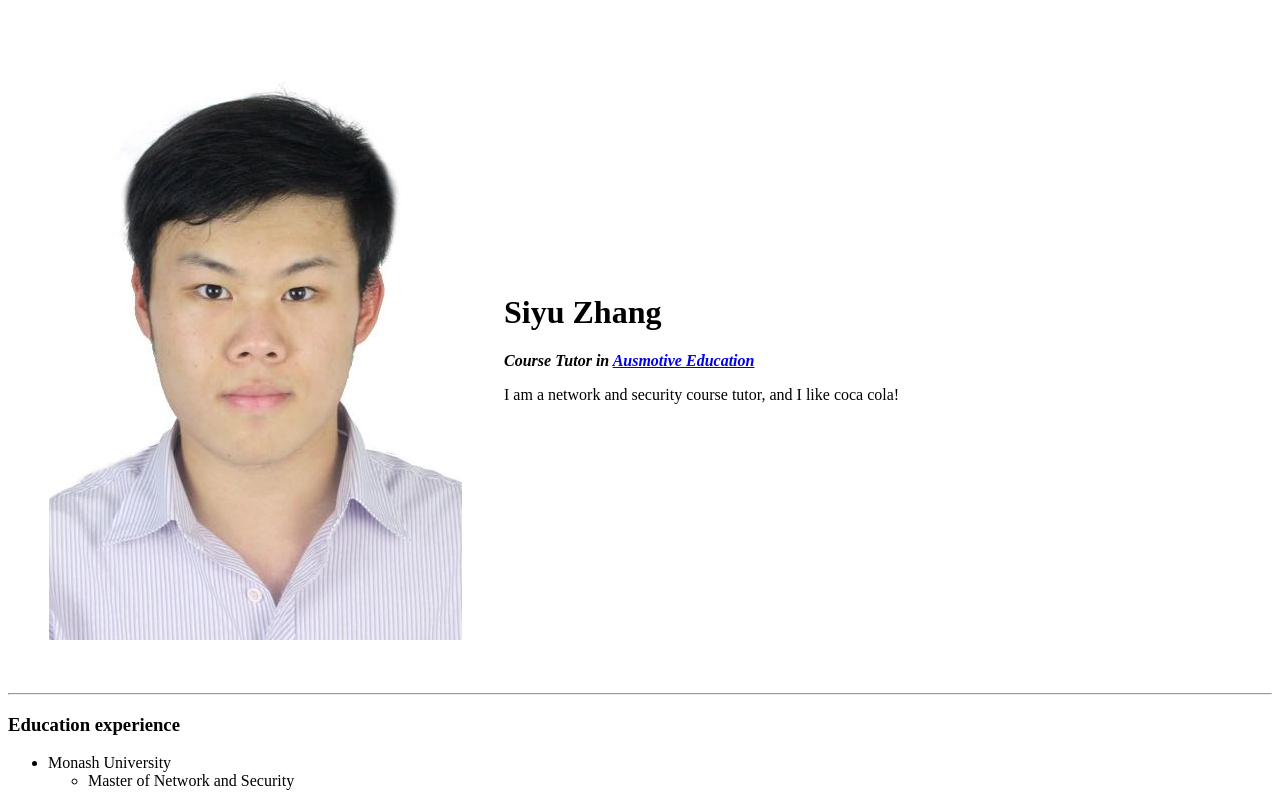
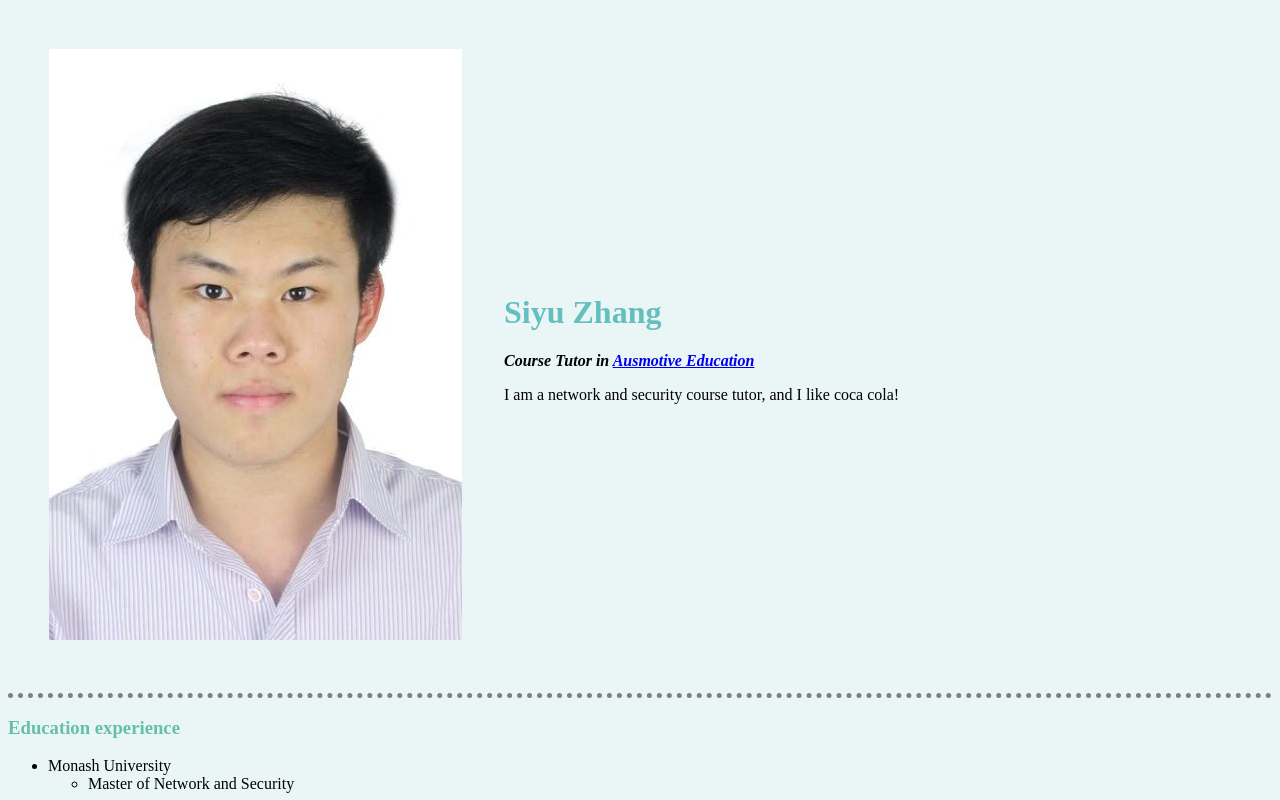
Before and after one commit to SioYoo/resume, a plain HTML site: page index.html in a window 1280 px wide. Shown: the top 800 px of the page. Drawn offline with Linux system fonts and the light colour scheme.

Commit message:
added external CSS stylesheets

```diff
--- /dev/null
+++ b/css/styles.css
@@ -0,0 +1,19 @@
+body {
+  background-color:#EAF6F6;
+}
+
+hr{
+  border-style: none;
+  border-color: grey;
+  border-width: 5px;
+  border-top-style: dotted;
+  width: auto;
+}
+
+h1{
+  color: #66BFBF;
+}
+
+h3{
+  color: #66BFAA;
+}
--- a/index.html
+++ b/index.html
@@ -5,17 +5,18 @@
   <meta charset="utf-8">
   <meta name="description:" content="This is a personal site">
   <title>Siyu's Personal Site</title>
+  <link rel="stylesheet" href="css/styles.css">
 </head>
 
 <body>
   <table cellspacing="40">
     <tr>
-      <td><img src="images\Siyu Zhang.jpeg" alt="Siyu Zhang"></td>
+      <td><img src="images/Siyu Zhang.jpeg" alt="Siyu Zhang"></td>
       <td>
         <h1>Siyu Zhang</h1>
         <p><em><strong>Course Tutor in <a href="https://www.facebook.com/Ausmotive-Melbourne-
           %E6%BE%B3%E5%90%AF%E6%95%99%E8%82%B2%E5%A2%A8%E5%B0%94%E6%9C%AC-1973327269577837/">
-          Ausmotive Education</a></strong></em></p>
+                Ausmotive Education</a></strong></em></p>
         <p>I am a network and security course tutor, and I like coca cola!</p>
       </td>
     </tr>
```
Also changed, not shown: contact.html (+1 -0 lines), hobby1.html (+1 -0 lines), 1 other file.
